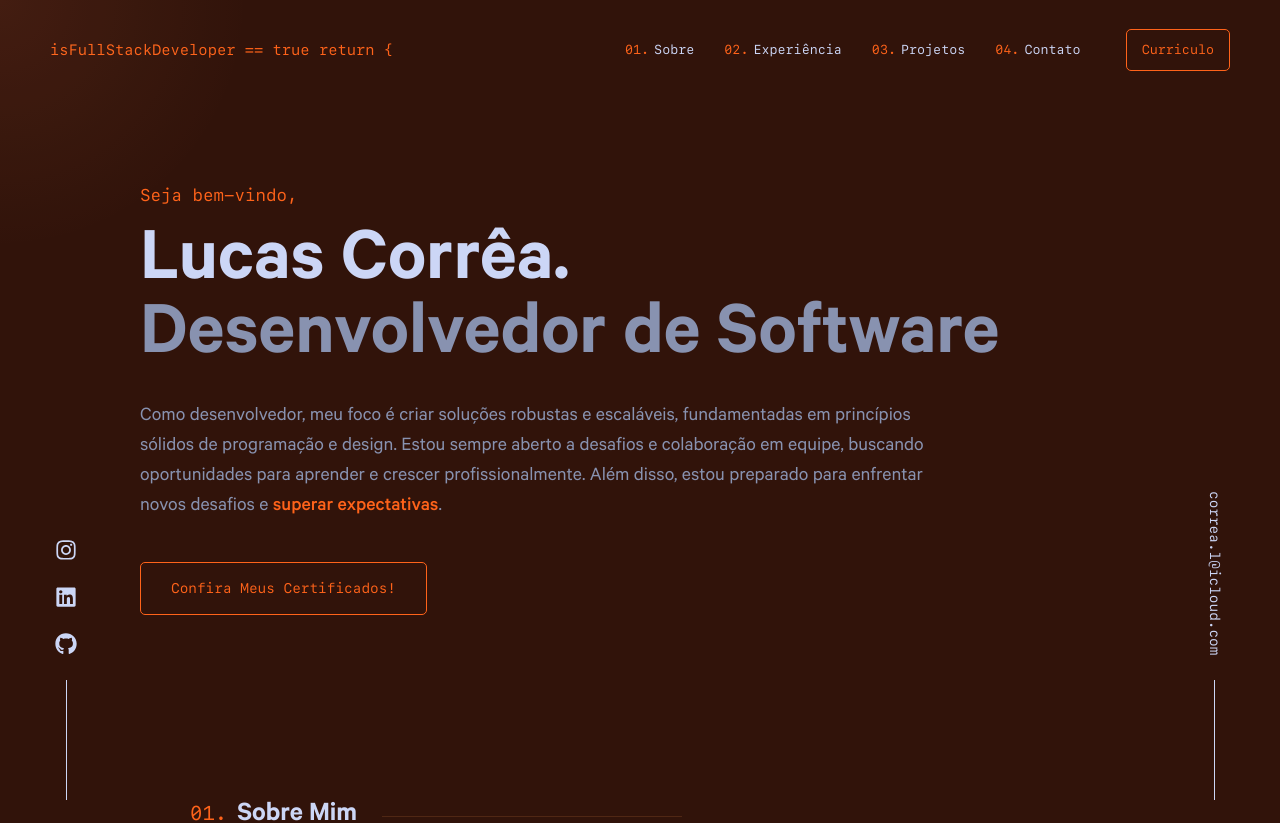
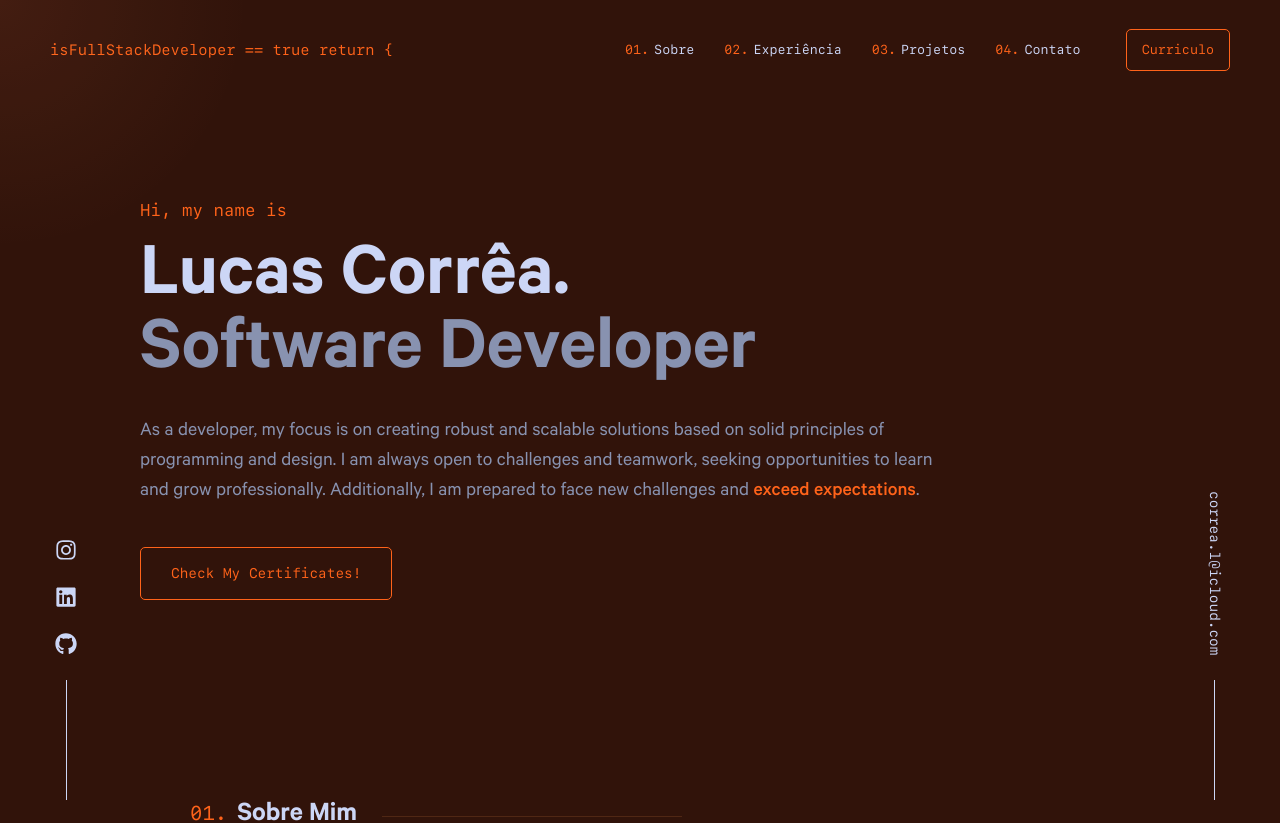
Before and after one commit to correa0105/Meu-Portfolio, a React (Create React App) app: page / in a window 1280 px wide. Shown: the top 823 px of the page. Built offline with nearby package versions, Linux system fonts and the light colour scheme.

Commit message:
Traduzindo SectionApresentation

```diff
--- a/src/components/SectionApresentation/index.jsx
+++ b/src/components/SectionApresentation/index.jsx
@@ -23,25 +23,25 @@ export default function SectionApresentation() {
   return (
     <Section className="d-flex flex-column justify-content-center my-0 mx-auto" ref={sectionRef}>
       <div>
-        <h1>Seja bem-vindo,</h1>
+        <h1>Hi, my name is</h1>
       </div>
       <div>
         <h2>Lucas Corrêa.</h2>
       </div>
       <div>
-        <h3>Desenvolvedor de Software</h3>
+        <h3>Software Developer</h3>
       </div>
       <div>
         <p>
-          Como desenvolvedor, meu foco é criar soluções robustas e escaláveis, fundamentadas em princípios sólidos de programação e design. Estou
-          sempre aberto a desafios e colaboração em equipe, buscando oportunidades para aprender e crescer profissionalmente. Além disso, estou
-          preparado para enfrentar novos desafios e <span className="text-highlighted">superar expectativas</span>.
+          As a developer, my focus is on creating robust and scalable solutions based on solid principles of programming and design. I am always open
+          to challenges and teamwork, seeking opportunities to learn and grow professionally. Additionally, I am prepared to face new challenges and
+          <span className="text-highlighted"> exceed expectations</span>.
         </p>
       </div>
       <div className="d-flex">
         <Hover3DEffect
           className="py-4 px-5 mt-5"
-          text="Confira Meus Certificados!"
+          text="Check My Certificates!"
           link="https://docs.google.com/document/d/1x0tm0wLbqmLst5LkGAVdMPnpKwarnJB3ZHuVG_nWBuU/edit?usp=sharing"
         />
       </div>
```
Also changed, not shown: .eslintrc.json, .prettierrc.json, package.json (line endings or trailing spaces).
